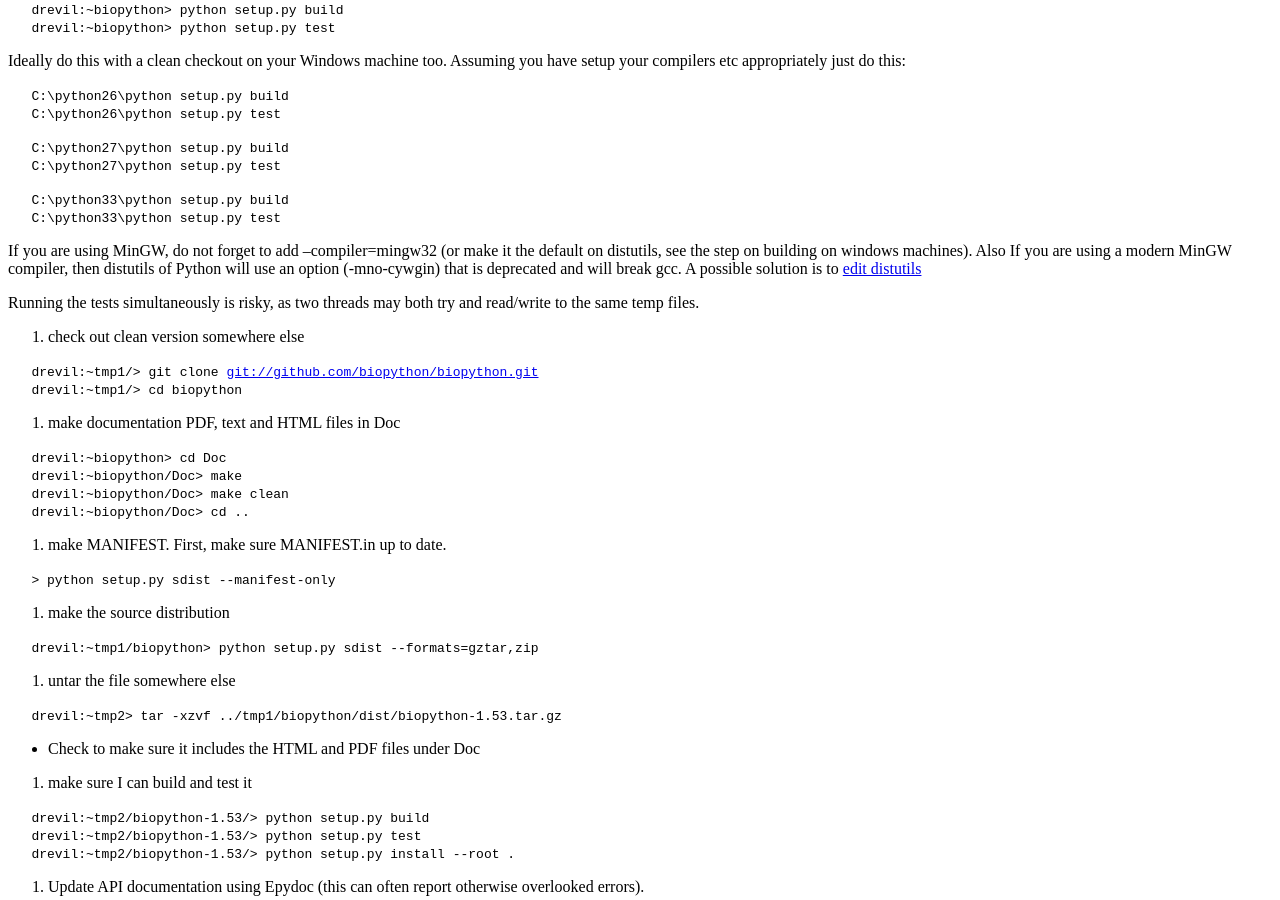
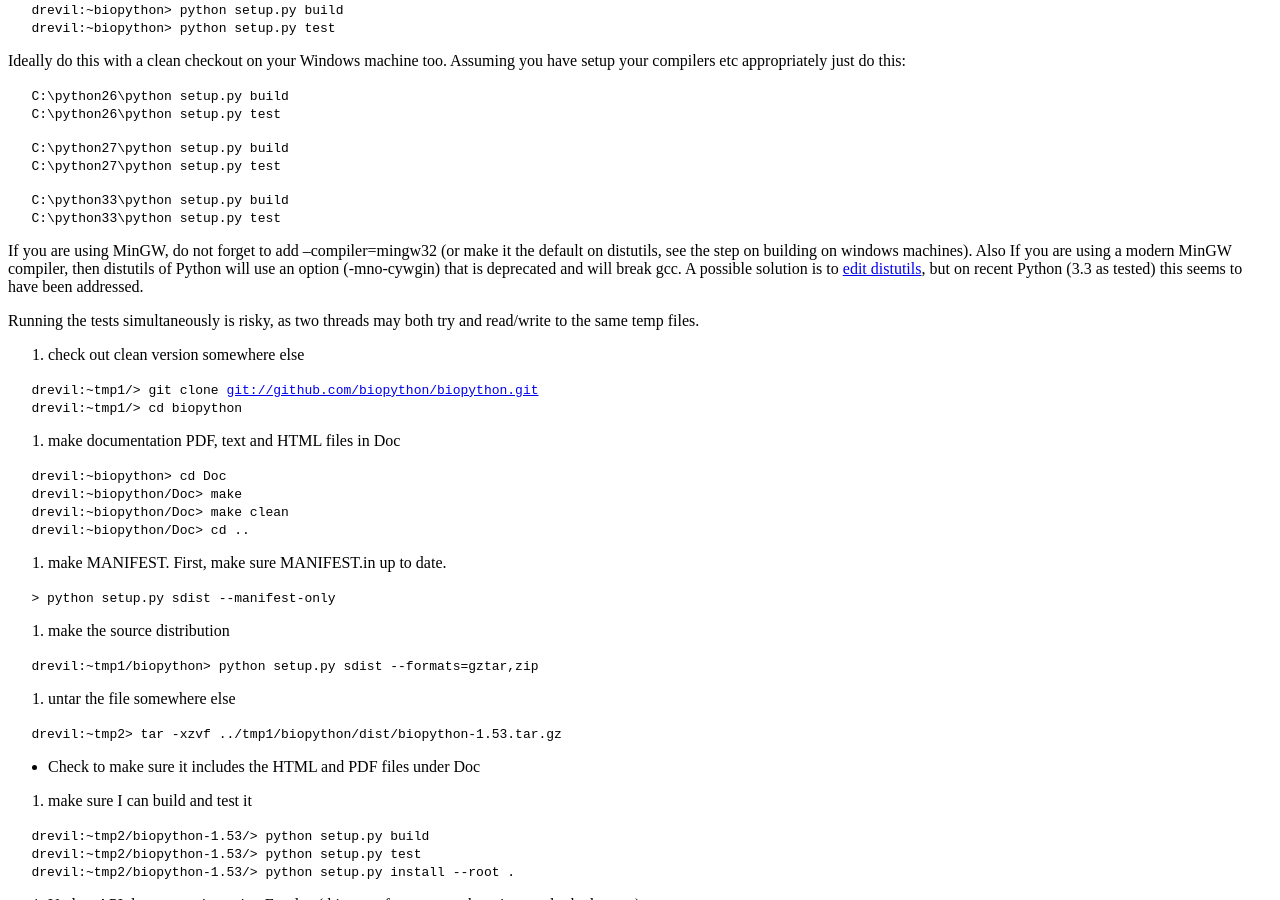
Before and after one commit to biopython/biopython.github.io, a Jekyll site: the page built from wiki/Building_a_release.md, in a window 1280 px wide and 900 px high, scrolled down 1074 px. Built offline with Jekyll 4.4.1, drawn with Linux system fonts in a browser that asks for light colours.

Commit message:
no-cygwin bug

```diff
--- a/wiki/Building_a_release.md
+++ b/wiki/Building_a_release.md
@@ -88,7 +88,8 @@ it the default on distutils, see the step on building on windows
 machines). Also If you are using a modern MinGW compiler, then distutils
 of Python will use an option (-mno-cywgin) that is deprecated and will
 break gcc. A possible solution is to [edit
-distutils](http://bugs.python.org/issue12641)
+distutils](http://bugs.python.org/issue12641), but on recent Python (3.3
+as tested) this seems to have been addressed.
 
 Running the tests simultaneously is risky, as two threads may both try
 and read/write to the same temp files.
```
Also changed, not shown: 1 other file.
